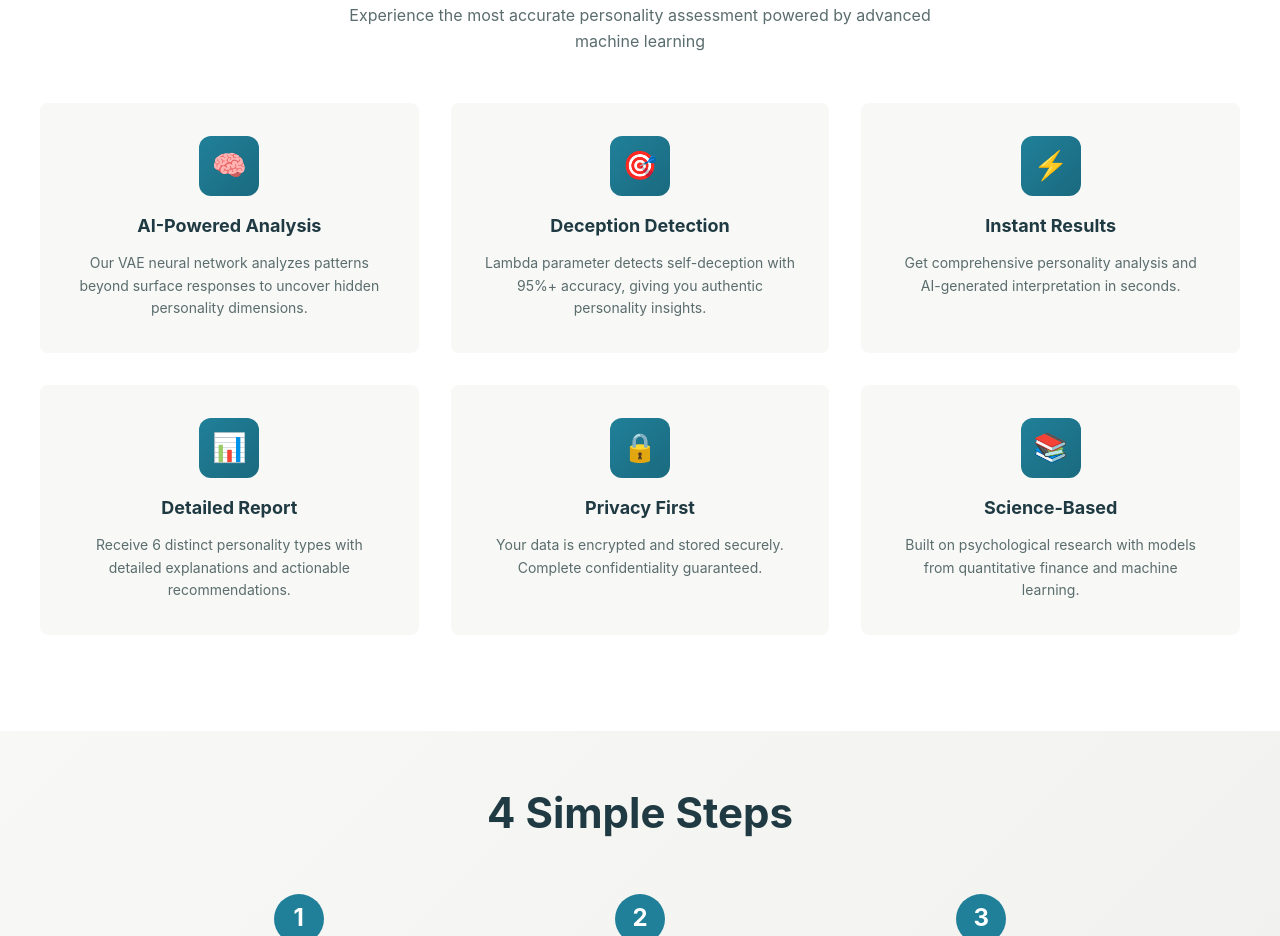
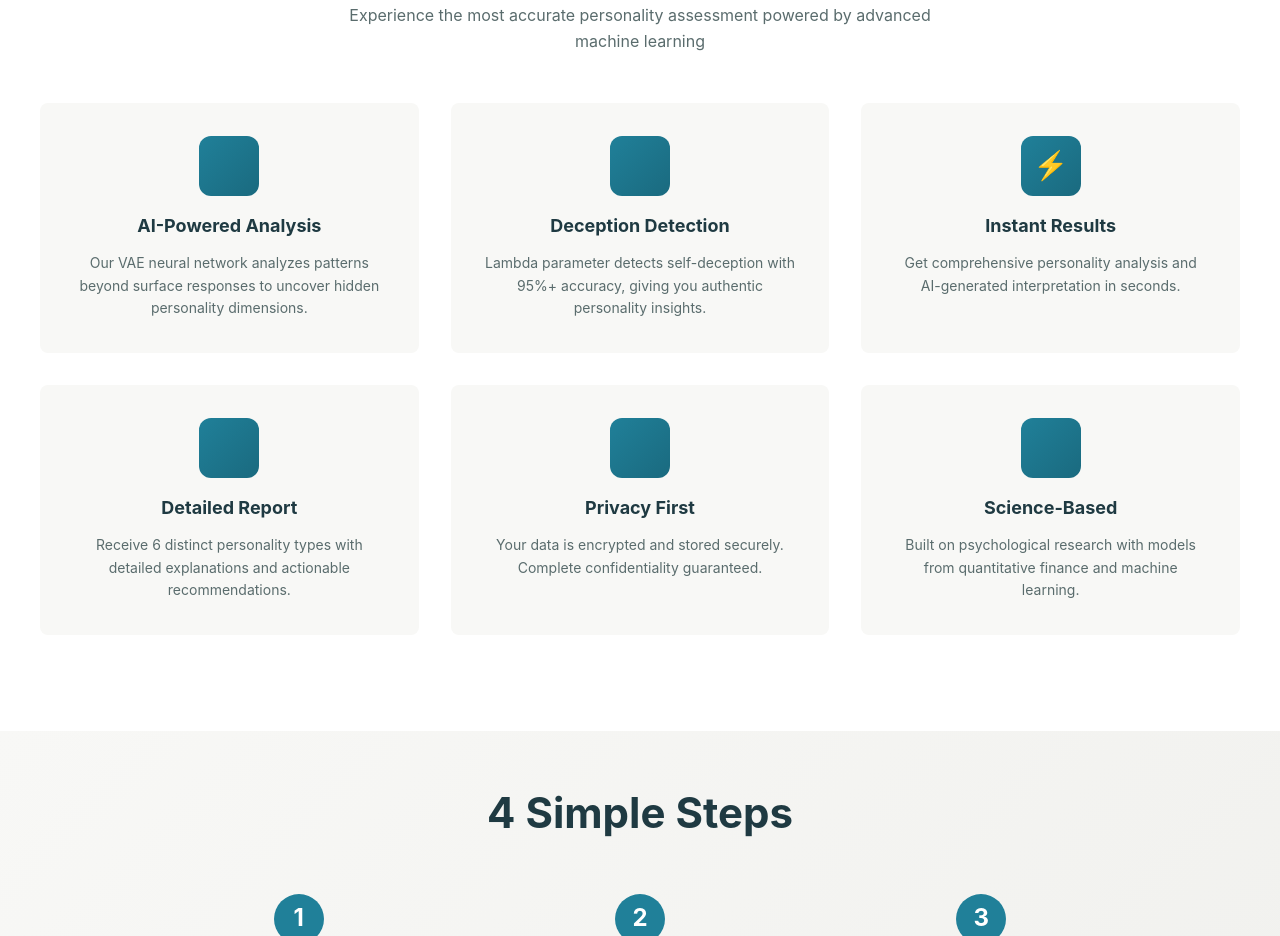
Before and after one commit to udj171/NeuroPersona, a website: page frontend/index.html in a window 1280 px wide. Shown: the part 1979-2915 px from the top of the page. Drawn offline with Linux system fonts and the light colour scheme.

Commit message:
Update index.html

```diff
--- a/frontend/index.html
+++ b/frontend/index.html
@@ -48,12 +48,12 @@
             <p class="section-subtitle">Experience the most accurate personality assessment powered by advanced machine learning</p>
             <div class="features-grid">
                 <div class="feature-card">
-                    <div class="feature-icon">🧠</div>
+                    <div class="feature-icon"></div>
                     <h3>AI-Powered Analysis</h3>
                     <p>Our VAE neural network analyzes patterns beyond surface responses to uncover hidden personality dimensions.</p>
                 </div>
                 <div class="feature-card">
-                    <div class="feature-icon">🎯</div>
+                    <div class="feature-icon"></div>
                     <h3>Deception Detection</h3>
                     <p>Lambda parameter detects self-deception with 95%+ accuracy, giving you authentic personality insights.</p>
                 </div>
@@ -63,17 +63,17 @@
                     <p>Get comprehensive personality analysis and AI-generated interpretation in seconds.</p>
                 </div>
                 <div class="feature-card">
-                    <div class="feature-icon">📊</div>
+                    <div class="feature-icon"></div>
                     <h3>Detailed Report</h3>
                     <p>Receive 6 distinct personality types with detailed explanations and actionable recommendations.</p>
                 </div>
                 <div class="feature-card">
-                    <div class="feature-icon">🔒</div>
+                    <div class="feature-icon"></div>
                     <h3>Privacy First</h3>
                     <p>Your data is encrypted and stored securely. Complete confidentiality guaranteed.</p>
                 </div>
                 <div class="feature-card">
-                    <div class="feature-icon">📚</div>
+                    <div class="feature-icon"></div>
                     <h3>Science-Based</h3>
                     <p>Built on psychological research with models from quantitative finance and machine learning.</p>
                 </div>
```
